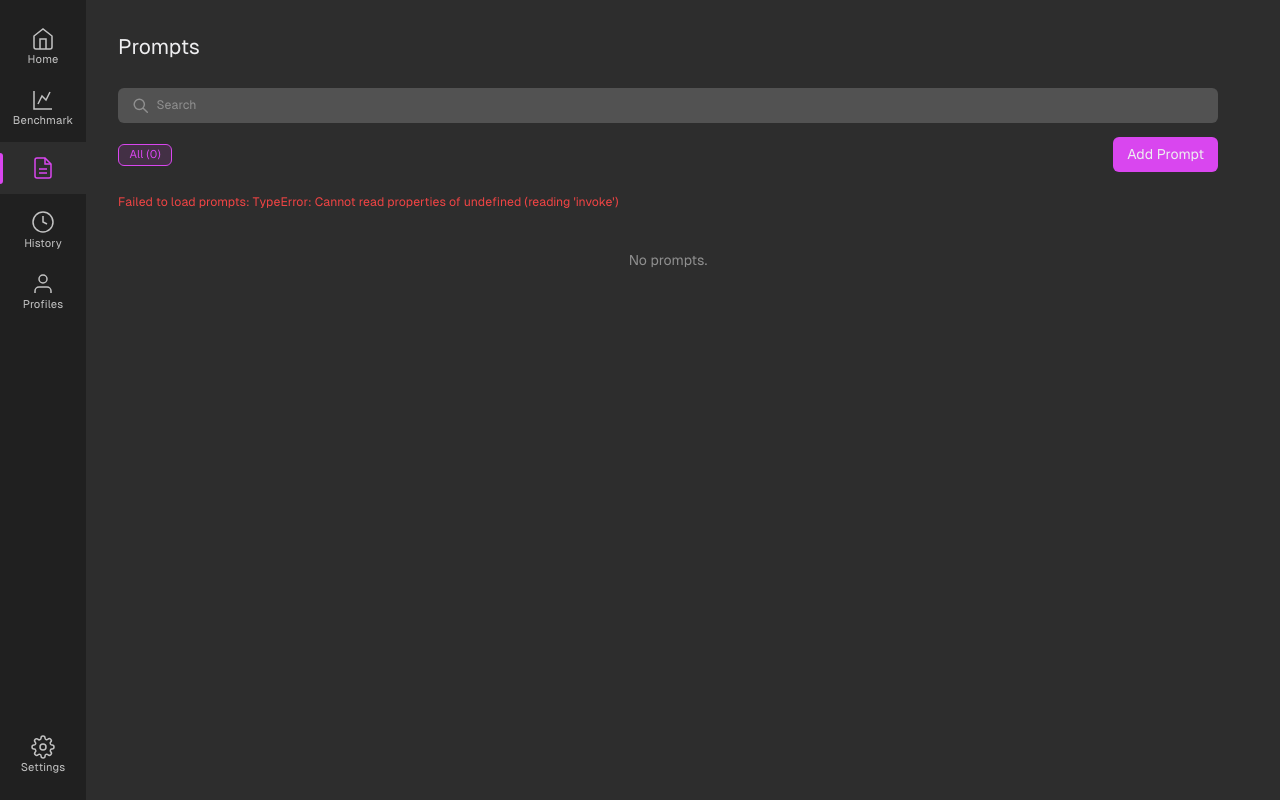
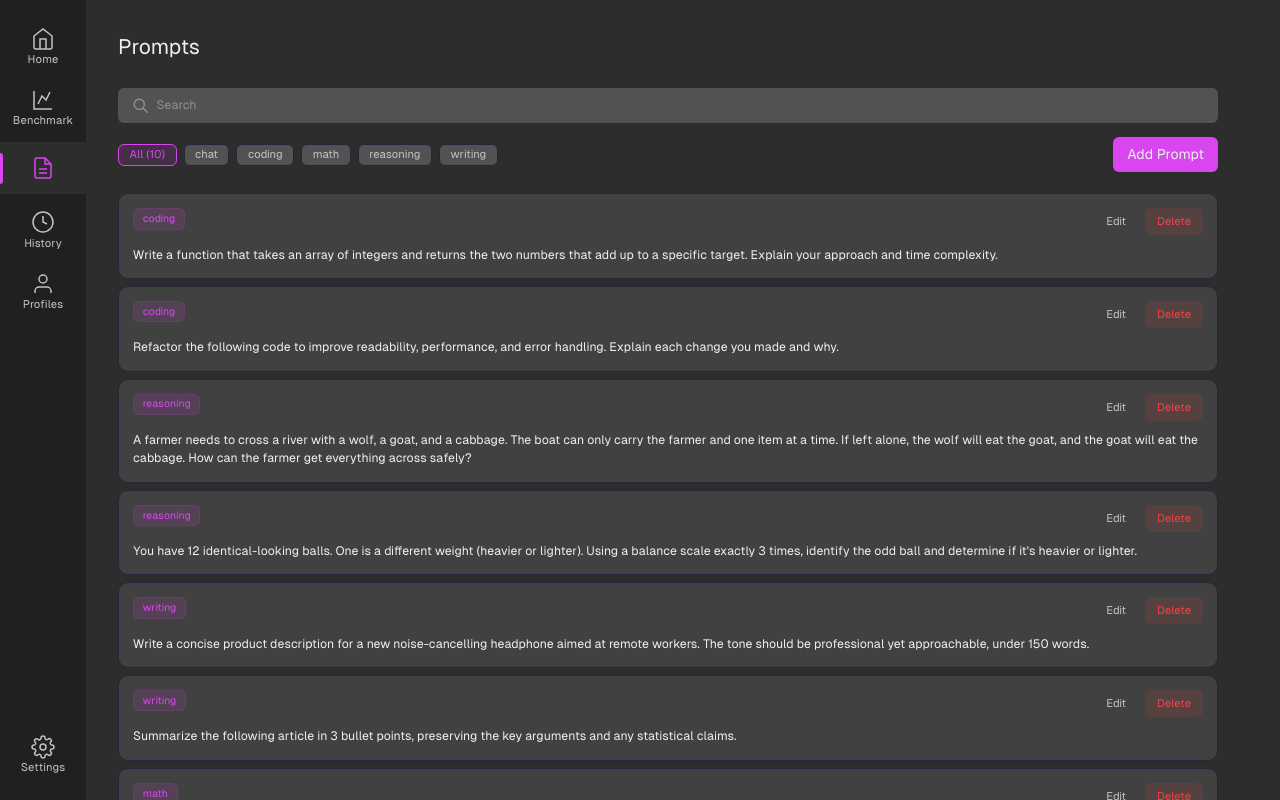
Before and after one commit to caasion/local-bench, a React (Vite) app: page / in a window 1280 px wide. Both pictures are taken after a click on the button "Prompts". Built offline with nearby package versions, Linux system fonts and the light colour scheme.

Commit message:
dev: Create dummy prompts for frontend design

```diff
--- a/src/PromptsManager.tsx
+++ b/src/PromptsManager.tsx
@@ -1,5 +1,4 @@
-import { useEffect, useState } from "react";
-import { invoke } from "@tauri-apps/api/core";
+import { useState } from "react";
 
 interface Prompt {
   id: number;
@@ -8,7 +7,20 @@ interface Prompt {
 }
 
 export function PromptsManager() {
-  const [prompts, setPrompts] = useState<Prompt[]>([]);
+  const defaultPrompts: Prompt[] = [
+    { id: 1, use_case_tag: "coding", content: "Write a function that takes an array of integers and returns the two numbers that add up to a specific target. Explain your approach and time complexity." },
+    { id: 2, use_case_tag: "coding", content: "Refactor the following code to improve readability, performance, and error handling. Explain each change you made and why." },
+    { id: 3, use_case_tag: "reasoning", content: "A farmer needs to cross a river with a wolf, a goat, and a cabbage. The boat can only carry the farmer and one item at a time. If left alone, the wolf will eat the goat, and the goat will eat the cabbage. How can the farmer get everything across safely?" },
+    { id: 4, use_case_tag: "reasoning", content: "You have 12 identical-looking balls. One is a different weight (heavier or lighter). Using a balance scale exactly 3 times, identify the odd ball and determine if it's heavier or lighter." },
+    { id: 5, use_case_tag: "writing", content: "Write a concise product description for a new noise-cancelling headphone aimed at remote workers. The tone should be professional yet approachable, under 150 words." },
+    { id: 6, use_case_tag: "writing", content: "Summarize the following article in 3 bullet points, preserving the key arguments and any statistical claims." },
+    { id: 7, use_case_tag: "math", content: "Prove that the square root of 2 is irrational. Show each step clearly and explain the proof technique used." },
+    { id: 8, use_case_tag: "math", content: "A ball is thrown upward from ground level at 20 m/s. Ignoring air resistance, calculate the maximum height reached and the total time in the air." },
+    { id: 9, use_case_tag: "chat", content: "Explain quantum computing to a 10-year-old using simple analogies. Keep it under 100 words." },
+    { id: 10, use_case_tag: "chat", content: "I'm feeling overwhelmed with my workload. Can you help me create a prioritization framework to decide what to tackle first?" },
+  ];
+
+  const [prompts, setPrompts] = useState<Prompt[]>(defaultPrompts);
   const [filterTag, setFilterTag] = useState<string>("all");
   const [searchQuery, setSearchQuery] = useState("");
   const [editingId, setEditingId] = useState<number | null>(null);
@@ -17,17 +29,6 @@ export function PromptsManager() {
   const [newTag, setNewTag] = useState("");
   const [newContent, setNewContent] = useState("");
   const [error, setError] = useState("");
-
-  const load = async () => {
-    try {
-      const data = await invoke<Prompt[]>("get_all_prompts");
-      setPrompts(data);
-    } catch (e) {
-      setError(`Failed to load prompts: ${e}`);
-    }
-  };
-
-  useEffect(() => { load(); }, []);
 
   const uniqueTags = Array.from(new Set(prompts.map((p) => p.use_case_tag))).sort();
 
@@ -48,43 +49,27 @@ export function PromptsManager() {
     setEditContent("");
   };
 
-  const saveEdit = async (id: number) => {
-    setError("");
-    try {
-      await invoke("update_prompt_content", { id: id.toString(), newContent: editContent });
-      setEditingId(null);
-      await load();
-    } catch (e) {
-      setError(`Failed to update: ${e}`);
-    }
+  const saveEdit = (id: number) => {
+    setPrompts((prev) => prev.map((p) => p.id === id ? { ...p, content: editContent } : p));
+    setEditingId(null);
   };
 
-  const handleDelete = async (id: number) => {
-    setError("");
-    try {
-      await invoke("delete_prompt", { id: id.toString() });
-      if (editingId === id) cancelEdit();
-      await load();
-    } catch (e) {
-      setError(`Failed to delete: ${e}`);
-    }
+  const handleDelete = (id: number) => {
+    setPrompts((prev) => prev.filter((p) => p.id !== id));
+    if (editingId === id) cancelEdit();
   };
 
-  const handleCreate = async () => {
+  const handleCreate = () => {
     setError("");
     if (!newTag.trim() || !newContent.trim()) {
       setError("Tag and content are required.");
       return;
     }
-    try {
-      await invoke("create_prompt", { useCaseTag: newTag.trim(), content: newContent.trim() });
-      setCreating(false);
-      setNewTag("");
-      setNewContent("");
-      await load();
-    } catch (e) {
-      setError(`Failed to create: ${e}`);
-    }
+    const nextId = prompts.length > 0 ? Math.max(...prompts.map((p) => p.id)) + 1 : 1;
+    setPrompts((prev) => [...prev, { id: nextId, use_case_tag: newTag.trim(), content: newContent.trim() }]);
+    setCreating(false);
+    setNewTag("");
+    setNewContent("");
   };
 
   return (
```
